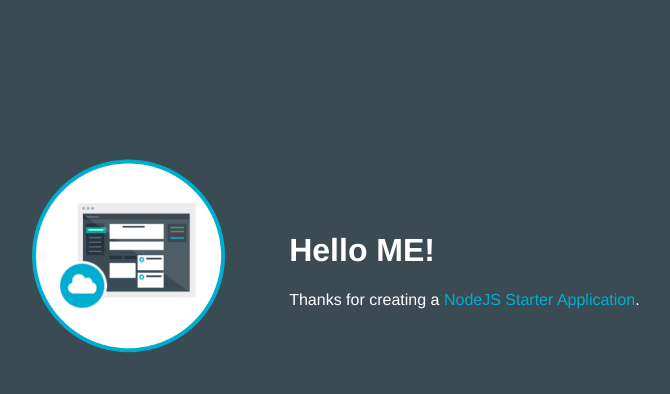
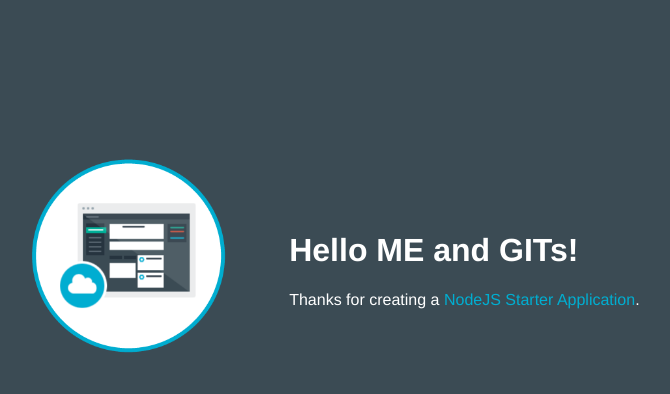
Before and after one commit to mils2bils/testNodeJsAppOMK, a website: page public/index.html in a window 1280 px wide. Shown: the whole page, without its empty margins (253-923 px from the left). Drawn offline with Linux system fonts and the light colour scheme.

Commit message:
Git Test

```diff
--- a/public/index.html
+++ b/public/index.html
@@ -16,7 +16,7 @@
           <img class = "newappIcon" src="images/newapp-icon.png">
         </td>
         <td>
-          <h1 id="message">Hello ME!</h1>
+          <h1 id="message">Hello ME and GITs!</h1>
           <p class='description'></p> Thanks for creating a <span class = "blue">NodeJS Starter Application</span>.
         </td>
       </tr>
```
